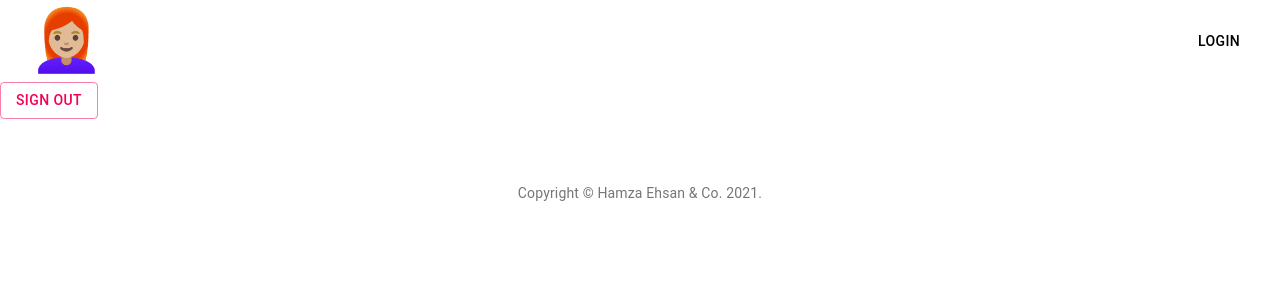
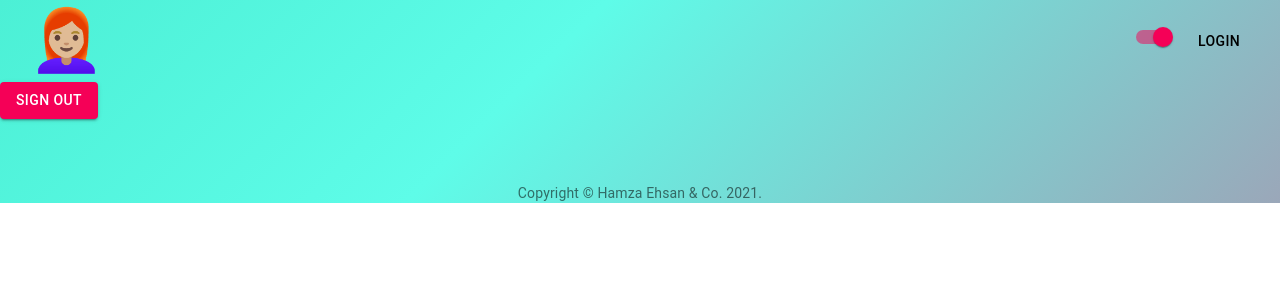
Before and after one commit to hamzaehsan97/texties_client, a Next.js app: page /layout/signout_button in a window 1280 px wide. Shown: the top 300 px of the page. Built offline with nearby package versions, Linux system fonts and the light colour scheme.

Commit message:
Dark theme

```diff
--- a/pages/_app.js
+++ b/pages/_app.js
@@ -40,8 +40,8 @@ export default class MyApp extends App {
     user: null,
     token: null,
     errors: null,
+    darkMode: false,
   };
-
   componentDidMount = () => {
     const user = localStorage.getItem("user");
     const token = localStorage.getItem("token");
@@ -53,6 +53,20 @@ export default class MyApp extends App {
       });
       Router.push("/results");
     }
+  };
+
+  //Toggles dark mode
+  toggleDarkMode = () => {
+    if (this.state.darkMode === true) {
+      this.setState({
+        darkMode: false,
+      });
+    } else {
+      this.setState({
+        darkMode: true,
+      });
+    }
+    localStorage.setItem("darkMode", this.state.darkMode);
   };
 
   signIn = (phone_number, auth_code) => {
@@ -110,7 +124,7 @@ export default class MyApp extends App {
 
   render() {
     const { Component, pageProps } = this.props;
-
+    let darkToggle = this.state.darkMode === true ? "lightBody" : "darkBody";
     return (
       <UserContext.Provider
         value={{
@@ -119,6 +133,7 @@ export default class MyApp extends App {
           errors: this.state.errors,
           signIn: this.signIn,
           signOut: this.signOut,
+          toggleDarkMode: this.toggleDarkMode,
         }}
       >
         <Script
@@ -175,11 +190,13 @@ export default class MyApp extends App {
             content="Making notes harder, because why not?"
           />
         </Head>
-        <NavBar />
-        <Component {...pageProps} />
-        <Box mt={8}>
-          <Copyright />
-        </Box>
+        <div className={darkToggle}>
+          <NavBar />
+          <Component {...pageProps} />
+          <Box mt={8}>
+            <Copyright />
+          </Box>
+        </div>
       </UserContext.Provider>
     );
   }
--- a/pages/layout/navbar.js
+++ b/pages/layout/navbar.js
@@ -7,9 +7,10 @@ import { Button } from "@material-ui/core";
 import { Grid } from "@material-ui/core";
 import SignOutButton from "./signout_button";
 import styles from "../../public/static/layout/navbar.module.css";
+import Switch from "@material-ui/core/Switch";
 
 export default function NavBar() {
-  const { user } = useContext(UserContext);
+  const { user, toggleDarkMode } = useContext(UserContext);
   const [isUser, setIsUser] = useState(false);
   useEffect(() => {
     if (user !== null) {
@@ -41,6 +42,13 @@ export default function NavBar() {
             </Typography>
           </Grid>
           <Grid item>
+            <div
+              style={{
+                display: "flex",
+                direction: "row",
+              }}
+            >
+              <Switch defaultChecked onChange={toggleDarkMode} />
               {isUser ? (
                 <div className={styles.signout_button}>
                   <SignOutButton />
@@ -50,6 +58,7 @@ export default function NavBar() {
                   Login
                 </Button>
               )}
+            </div>
           </Grid>
         </Grid>
       </Toolbar>
--- a/pages/layout/signout_button.js
+++ b/pages/layout/signout_button.js
@@ -30,7 +30,7 @@ export default function SignOutButton() {
   return (
     <div>
       <Button
-        variant="outlined"
+        variant="contained"
         color="secondary"
         className={styles.submit}
         onClick={handleClickOpen}
--- a/public/static/globals.css
+++ b/public/static/globals.css
@@ -4,6 +4,28 @@ body {
   margin: 0;
   font-family: -apple-system, BlinkMacSystemFont, Segoe UI, Roboto, Oxygen,
     Ubuntu, Cantarell, Fira Sans, Droid Sans, Helvetica Neue, sans-serif;
+}
+
+.darkBody {
+  background: linear-gradient(-45deg, #ee7752, #e73c7e, #5efce8, #23d5ab);
+  background-size: 400% 400%;
+  animation: gradient 5s ease infinite;
+}
+
+.lightBody {
+  background: #fff;
+}
+
+@keyframes gradient {
+  0% {
+    background-position: 0% 50%;
+  }
+  50% {
+    background-position: 100% 50%;
+  }
+  100% {
+    background-position: 0% 50%;
+  }
 }
 
 a {
```
Also changed, not shown: pages/results.js (+3 -5 lines). Lines whose indentation alone changed are shown as unchanged.
